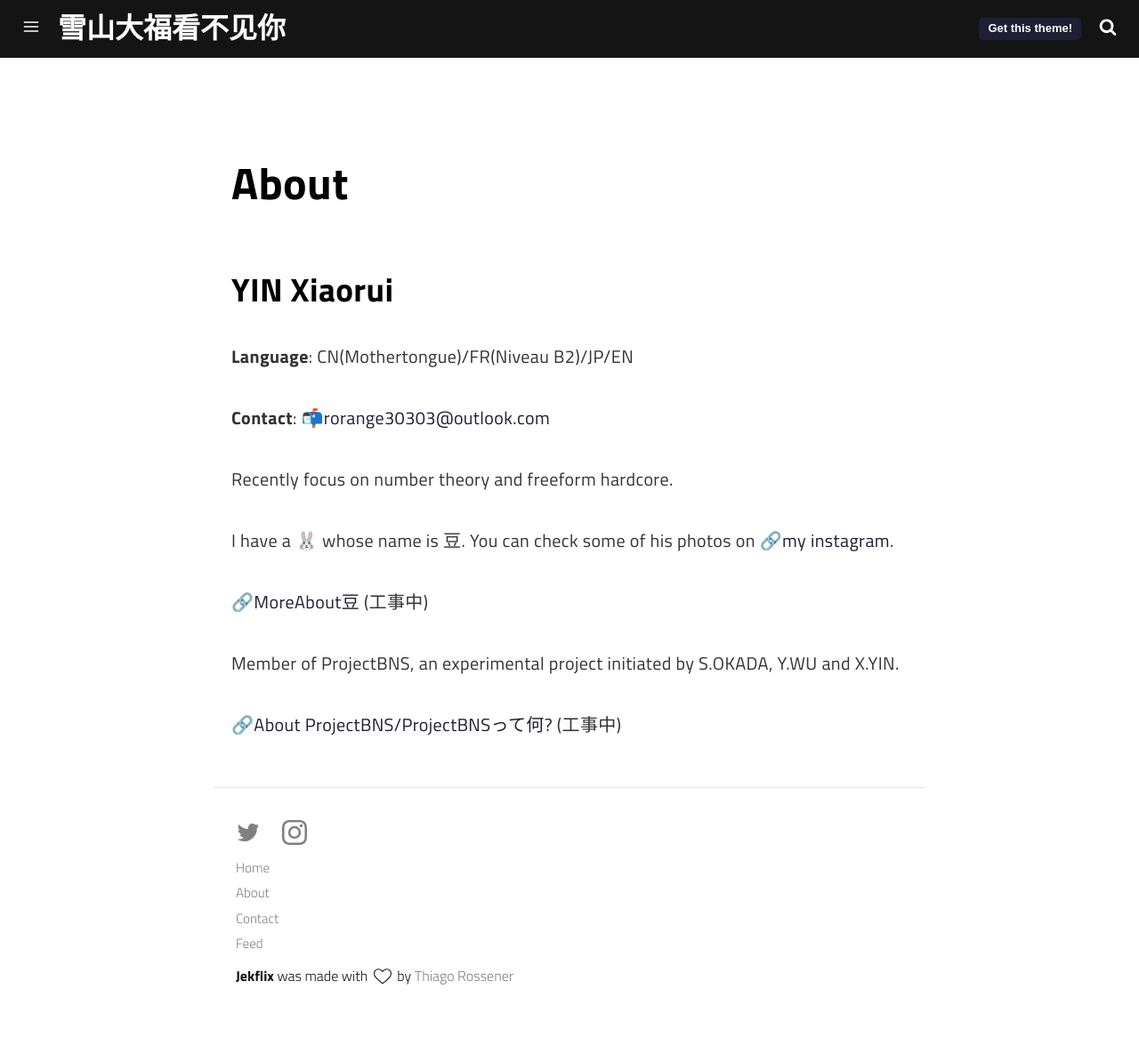
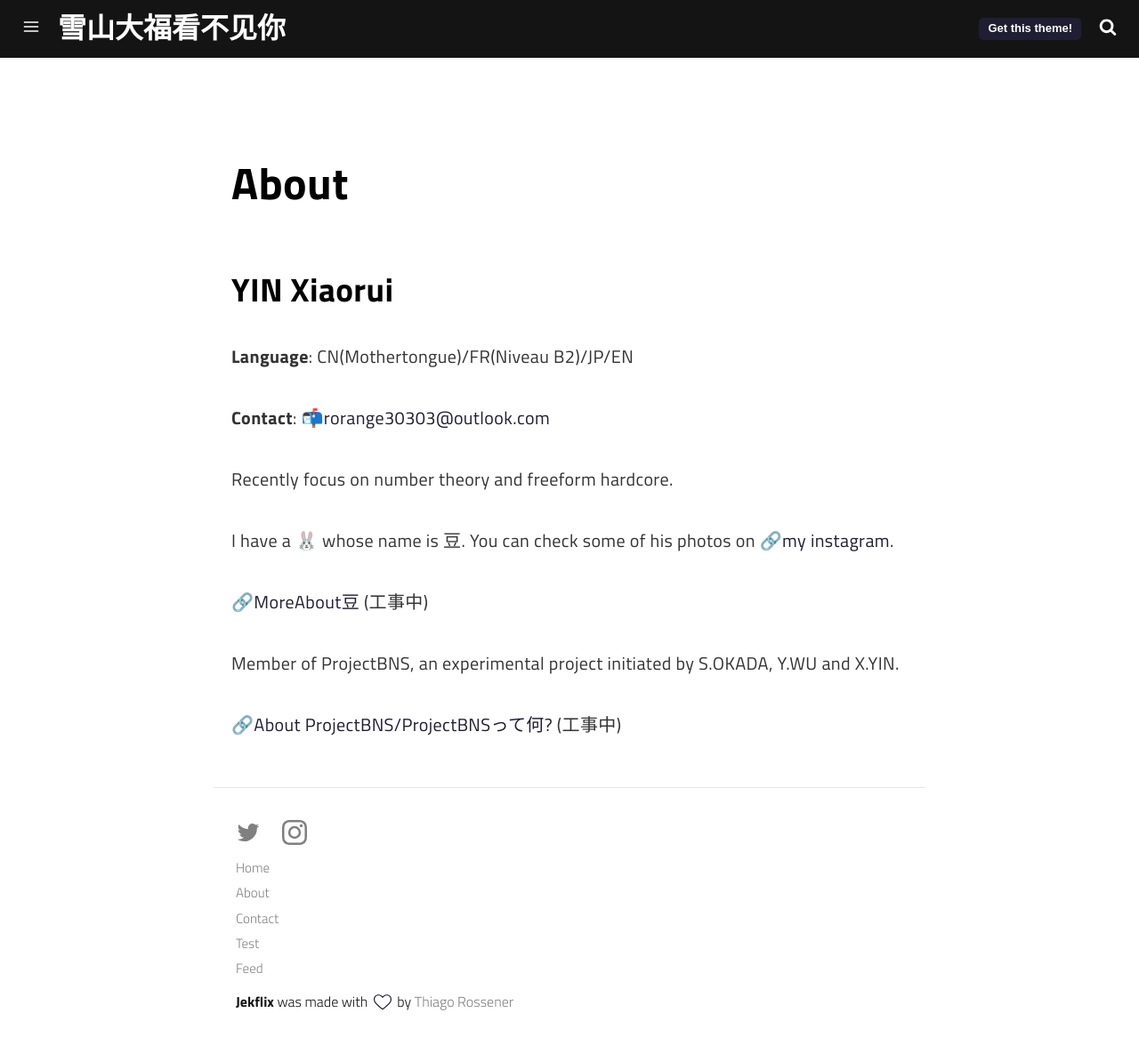
Before and after one commit to XiaoruiYIN/XiaoruiYIN.github.io, a Jekyll site: the page built from about.md, in a window 1280 px wide and 1175 px high. Shown: the whole window at 89% size. Built offline with Jekyll 4.4.1, drawn with Linux system fonts in a browser that asks for light colours; a script that is not in the unit is left out.

Commit message:
Update _config.yml

```diff
--- a/_config.yml
+++ b/_config.yml
@@ -14,6 +14,8 @@ menu:
     url: /about
   - title: Contact
     url: /contact
+  - title: Test
+    url: /test
   - title: Feed
     url: /feed.xml
 
```
